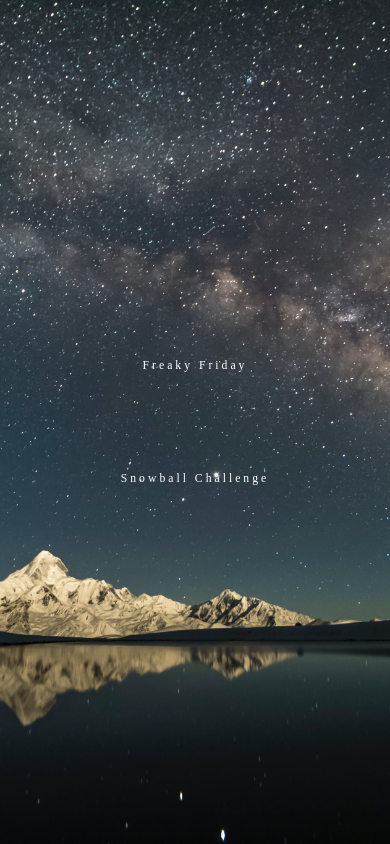
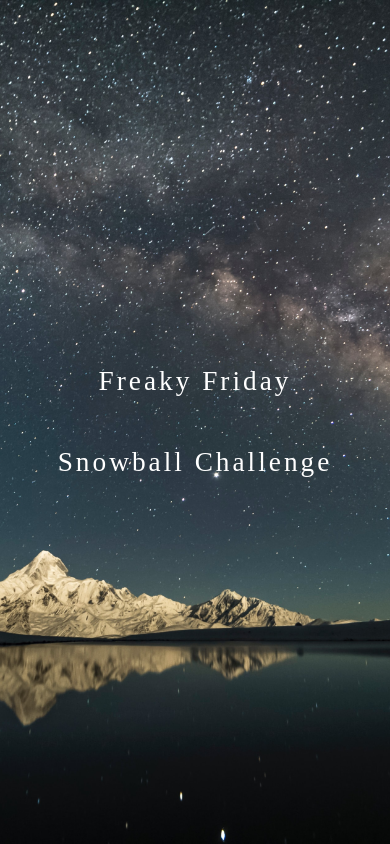
Before and after one commit to JoachimVelde/JoachimVelde.github.io, a plain HTML site: page index.html in a window 390 px wide. Drawn offline with Linux system fonts and the light colour scheme.

Commit message:
bruh 0ms korean ping

```diff
--- a/index.html
+++ b/index.html
@@ -51,6 +51,16 @@
             background-color: rgba(0, 0, 0, 0.3);
         }
 
+        @media only screen and (max-width: 600px) {
+            body {
+                font-size: 7vw;
+            }
+
+            nav ul li a {
+                padding: 25px 0px;
+            }
+        }
+
     </style>
 </head>
 <body>
```
